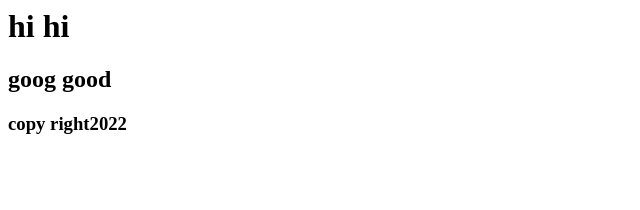
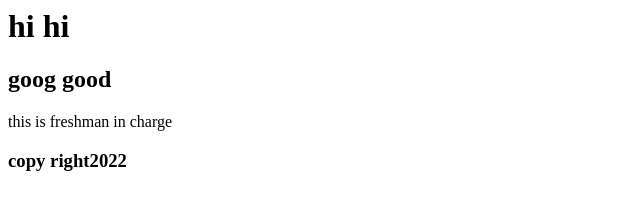
Before and after one commit to jinseongdu/company, a plain HTML site: page index.html in a window 1280 px wide. Shown: the whole page, without its empty margins (0-640 px from the left). Drawn offline with Linux system fonts and the light colour scheme.

Commit message:
freshman first commit

```diff
--- a/index.html
+++ b/index.html
@@ -4,6 +4,9 @@
     </head>
     <body>
         <h2> goog good</h2>
+        <main>
+            this is freshman in charge
+        </main>
     </body>
     <footer>
         <h3>copy right2022</h3>
```
